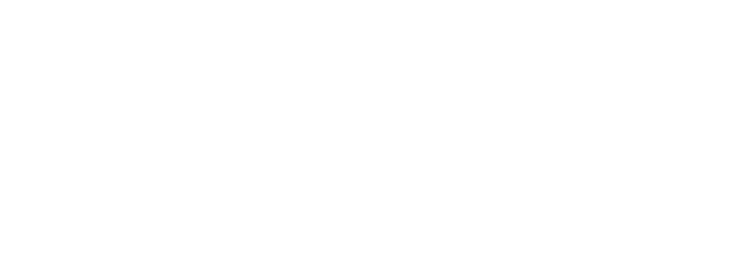
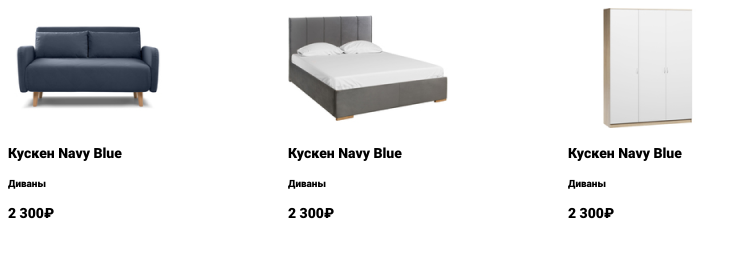
Before and after one commit to Exsplosion/7lvl, a plain HTML site: page index.html in a window 1280 px wide. Shown: the whole page, without its empty margins (0-747 px from the left). Drawn offline with Linux system fonts and the light colour scheme.

Commit message:
zadanie3

```diff
--- a/index.html
+++ b/index.html
@@ -5,6 +5,25 @@
     <title>UwUrok</title>
 </head>
 <body>
-
+    <section>
+        <div>
+            <img src="./src/image 2.png">
+            <h3>Кускен Navy Blue</h3>
+            <h5>Диваны</h5>
+            <h3>2 300₽</h3>
+        </div>
+        <div>
+            <img src="./src/image 2 (1).png">
+            <h3>Кускен Navy Blue</h3>
+            <h5>Диваны</h5>
+            <h3>2 300₽</h3>
+        </div>
+        <div>
+            <img src="./src/image 2 (2).png">
+            <h3>Кускен Navy Blue</h3>
+            <h5>Диваны</h5>
+            <h3>2 300₽</h3>
+        </div>
+    </section>
 </body>
 </html>
--- a/src/style.css
+++ b/src/style.css
@@ -1,6 +1,17 @@
 html {
     font-size: 15px;
     font-family: "Roboto-Black";
+}
+section {
+    display: flex;
+    justify-content: space-between;
+    flex-direction: row;
+    width: 720px;
+    height: calc(296px - 67px);
+    font-size: .8rem;
+}
+div:hover {
+    box-shadow: 4px 4px 4px 4px #000;
 }
 @font-face {
     font-family: "Roboto-Black";
```
Also changed, not shown: src/image 2 (1).png (added), src/image 2 (2).png (added), src/image 2.png (added), src/товар_1.png (added), src/товар_2.png (added), src/товар_3.png (added).
